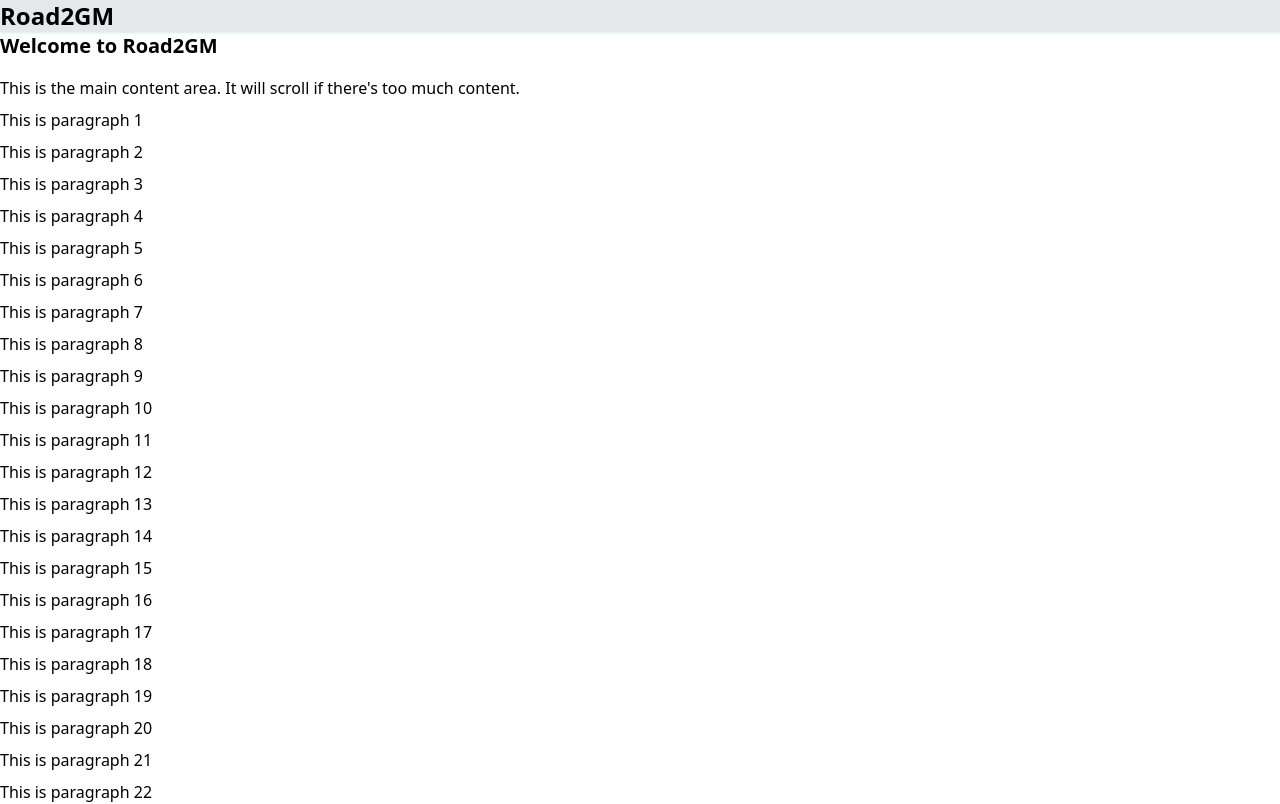
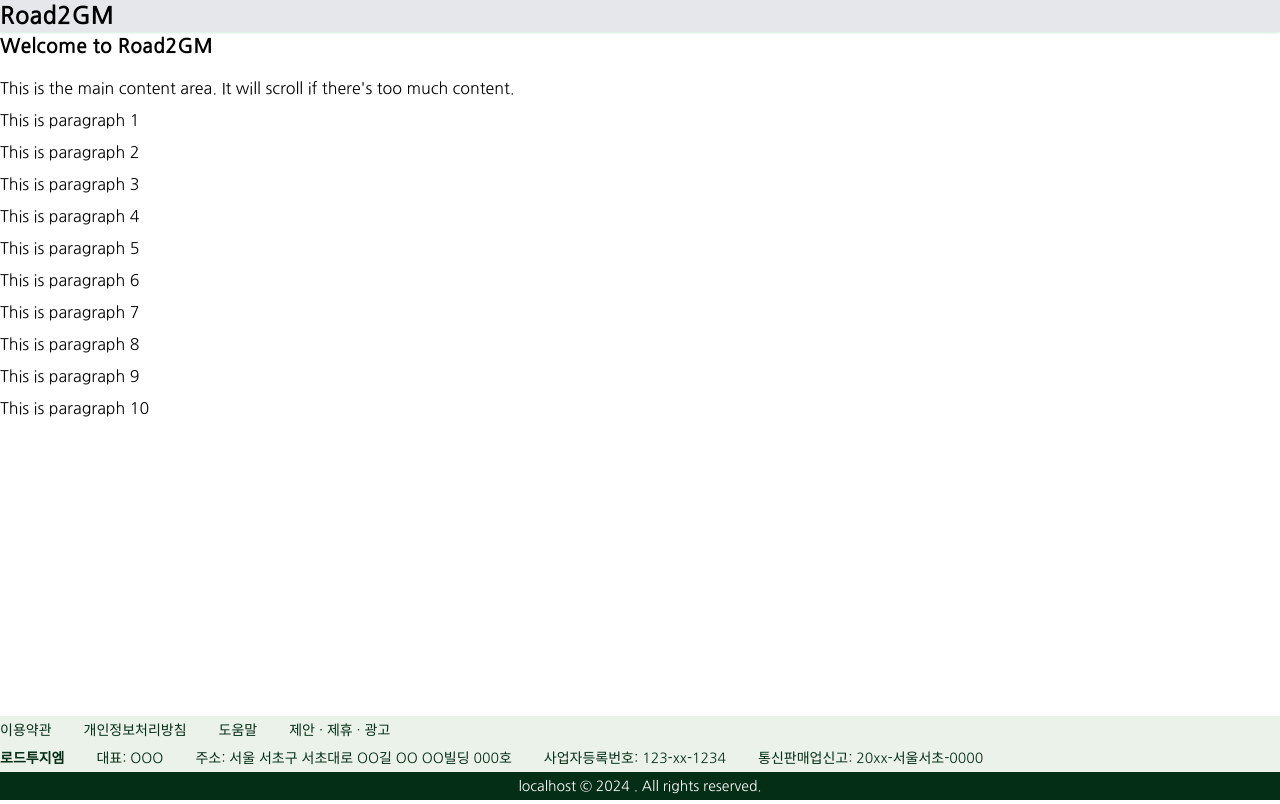
Before and after one commit to mairoo/road2gm-react, a React app: page / in a window 1280 px wide. Shown: the top 804 px of the page. Built offline with nearby package versions, Linux system fonts and the light colour scheme.

Commit message:
nanum gothic fonts

```diff
--- a/index.html
+++ b/index.html
@@ -4,6 +4,10 @@
     <meta charset="UTF-8">
     <!-- .env에서 읽은 설정값을 HTML 템플릿에 주입 -->
     <title><%= htmlWebpackPlugin.options.title %></title>
+    <link rel="preconnect" href="https://fonts.googleapis.com">
+    <link rel="preconnect" href="https://fonts.gstatic.com" crossorigin>
+    <link href="https://fonts.googleapis.com/css2?family=Gothic+A1:wght@100;400;700&family=Nanum+Gothic:wght@400;700&display=swap"
+          rel="stylesheet">
 </head>
 <body>
 <noscript>애플리케이션 실행을 위해 반드시 자바스크립트를 허용해야 합니다.</noscript>
--- a/src/layouts/RootLayout.tsx
+++ b/src/layouts/RootLayout.tsx
@@ -25,7 +25,7 @@
             content.
           </p>
           {/* 스크롤 테스트를 위한 더미 컨텐츠 */}
-          {[...Array(60)].map((_, i) => (
+          {[...Array(10)].map((_, i) => (
             <p key={i} className="my-2">
               This is paragraph {i + 1}
             </p>
--- a/tailwind.config.ts
+++ b/tailwind.config.ts
@@ -4,6 +4,9 @@
   theme: {
     extend: {
       // 여기서부터 추가
+      fontFamily: {
+        sans: ['Nanum Gothic', 'sans-serif'],
+      },
       keyframes: {
         shimmer: {
           "100%": { transform: "translateX(100%)" },
```
